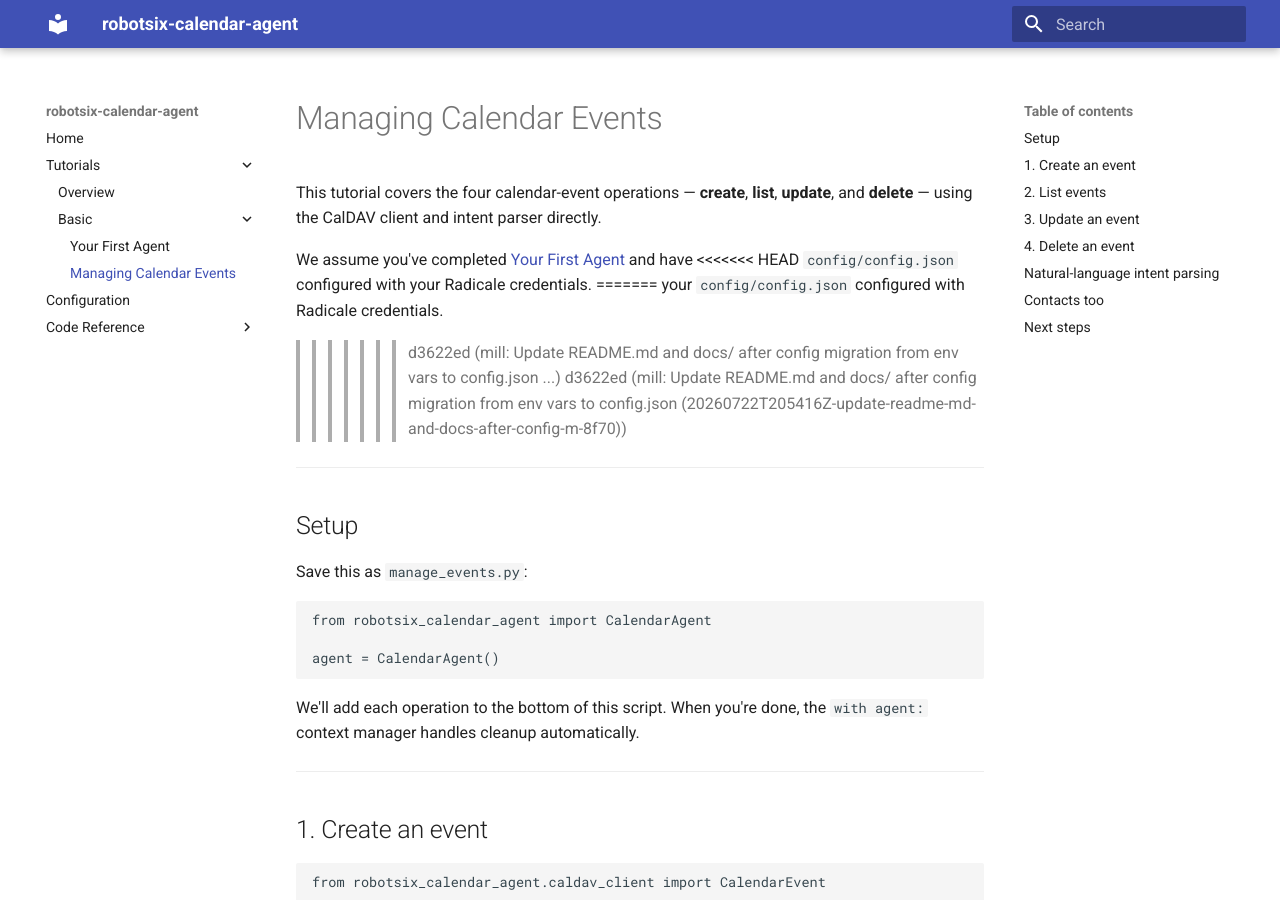
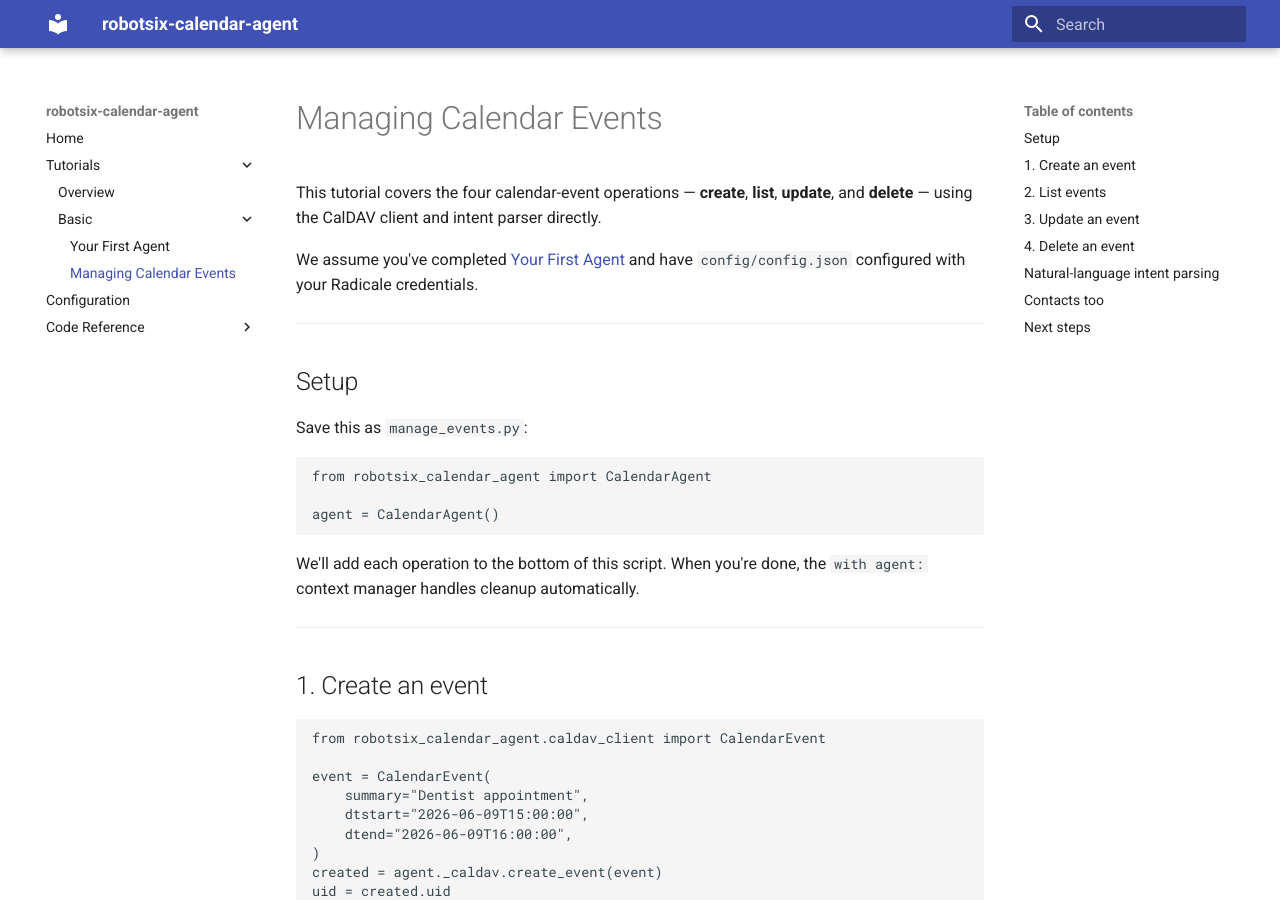
Before and after one commit to damien-robotsix/robotsix-calendar-agent, an MkDocs documentation site: the page built from docs/agent/tutorials/manage-events.md, in a window 1280 px wide and 900 px high. Built offline with MkDocs 1.6.1 and Material for MkDocs 9.7.7, drawn with Linux system fonts in a browser that asks for light colours.

Commit message:
mill: Fix merge conflict and stale constructor-arguments claim shipped in docs-config-migration PR #355 (20260724T032504Z-fix-merge-conflict-and-stale-constructor-ca45)

```diff
--- a/docs/agent/tutorials/manage-events.md
+++ b/docs/agent/tutorials/manage-events.md
@@ -5,12 +5,7 @@ This tutorial covers the four calendar-event operations —
 CalDAV client and intent parser directly.
 
 We assume you've completed [Your First Agent](../../tutorials/basic/first-agent.md) and have
-<<<<<<< HEAD
 `config/config.json` configured with your Radicale credentials.
-=======
-your `config/config.json` configured with Radicale credentials.
->>>>>>> d3622ed (mill: Update README.md and docs/ after config migration from env vars to config.json ...)
->>>>>>> d3622ed (mill: Update README.md and docs/ after config migration from env vars to config.json (20260722T205416Z-update-readme-md-and-docs-after-config-m-8f70))
 
 ---
 
```
Also changed, not shown: CHANGELOG.md (+2 -0 lines), README.md (+1 -2 lines).
